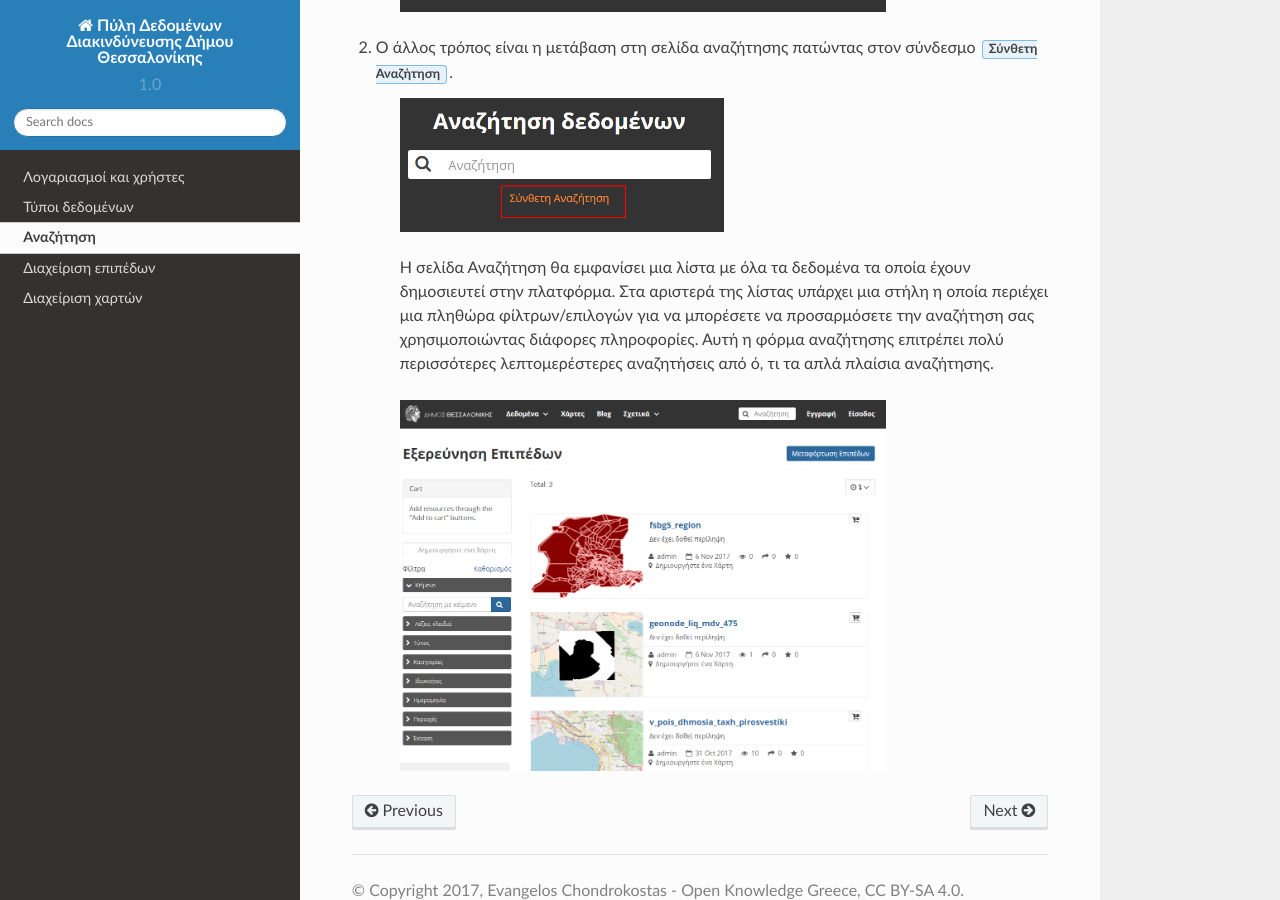
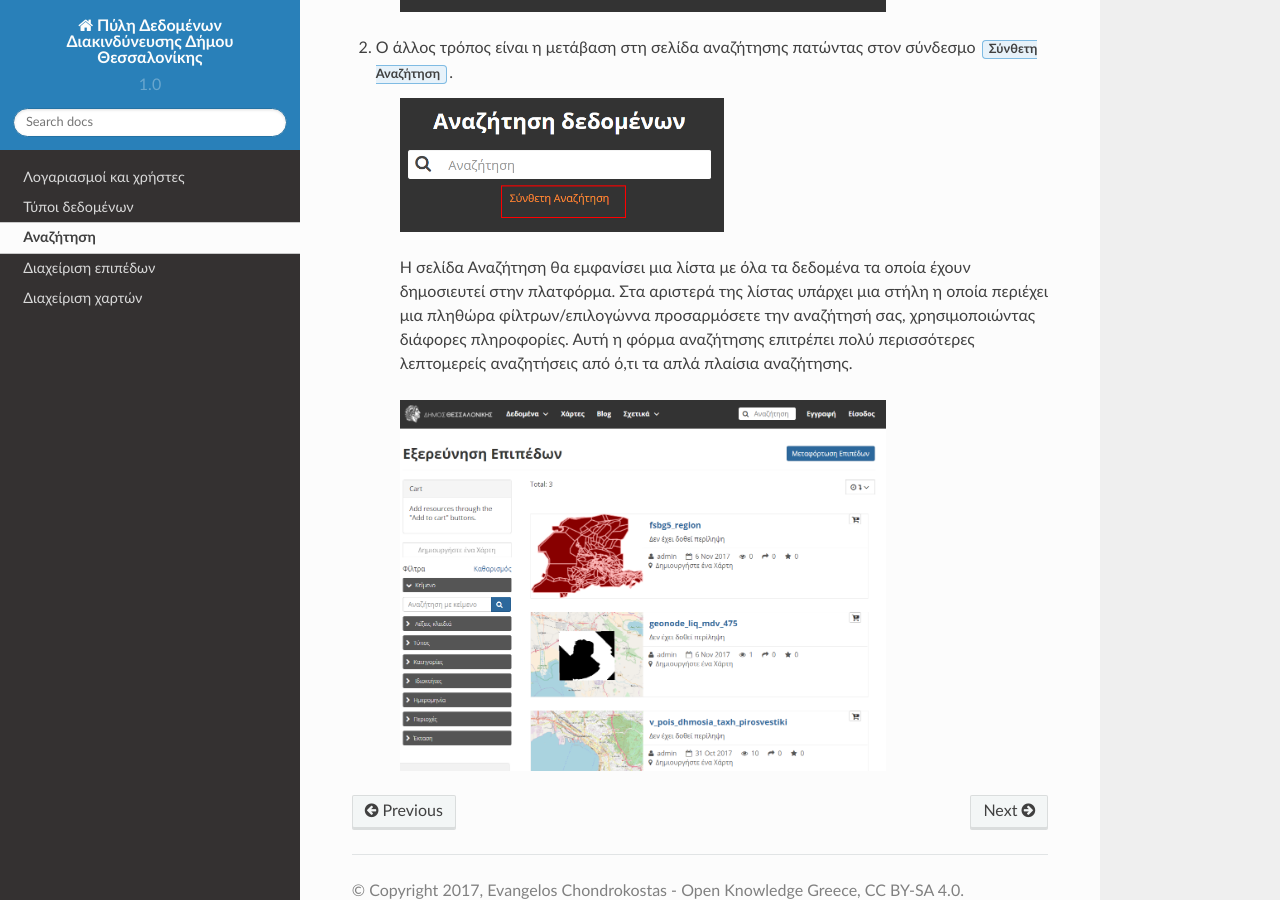
Before and after one commit to echondrok/risk-data-portal-docs, a Sphinx documentation site: the page built from source/users/searching/index.rst, in a window 1280 px wide and 900 px high, scrolled down 571 px. Built offline with Sphinx 7.4.7 and the Read the Docs theme 2.0.0, drawn with Linux system fonts in a browser that asks for light colours.

Commit message:
source/users/searching/ fixed typos

```diff
--- a/source/users/searching/index.rst
+++ b/source/users/searching/index.rst
@@ -11,12 +11,12 @@
     .. figure:: img/3_0_01.png
         :width: 75%
 
-#. Ο άλλος τρόπος είναι  η μετάβαση στη σελίδα αναζήτησης πατώντας στον σύνδεσμο :guilabel:`Σύνθετη Αναζήτηση`.
+#. Ο άλλος τρόπος είναι η μετάβαση στη σελίδα αναζήτησης πατώντας στον σύνδεσμο :guilabel:`Σύνθετη Αναζήτηση`.
 
     .. figure:: img/3_0_02.png
         :width: 50%
 
-    Η σελίδα Αναζήτηση θα εμφανίσει μια λίστα με όλα τα δεδομένα τα οποία έχουν δημοσιευτεί στην πλατφόρμα. Στα αριστερά της λίστας υπάρχει μια στήλη η οποία περιέχει μια πληθώρα φίλτρων/επιλογών για να μπορέσετε να προσαρμόσετε την αναζήτηση σας χρησιμοποιώντας διάφορες πληροφορίες. Αυτή η φόρμα αναζήτησης επιτρέπει πολύ περισσότερες λεπτομερέστερες αναζητήσεις από ό, τι τα απλά πλαίσια αναζήτησης.
+    Η σελίδα Αναζήτηση θα εμφανίσει μια λίστα με όλα τα δεδομένα τα οποία έχουν δημοσιευτεί στην πλατφόρμα. Στα αριστερά της λίστας υπάρχει μια στήλη η οποία περιέχει μια πληθώρα φίλτρων/επιλογώννα προσαρμόσετε την αναζήτησή σας, χρησιμοποιώντας διάφορες πληροφορίες. Αυτή η φόρμα αναζήτησης επιτρέπει πολύ περισσότερες λεπτομερείς αναζητήσεις από ό,τι τα απλά πλαίσια αναζήτησης.
 
     .. figure:: img/3_0_03.png
         :width: 75%
```
